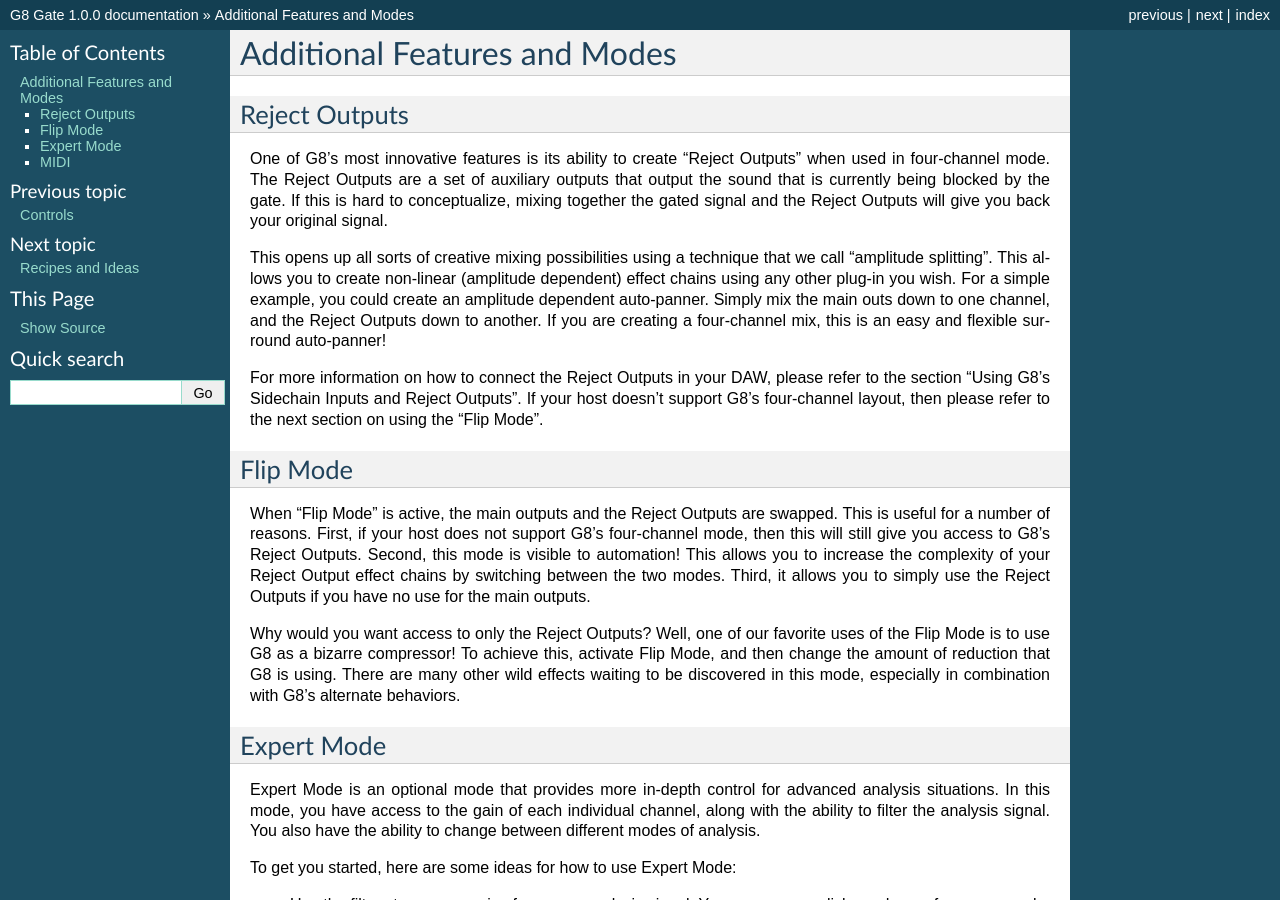
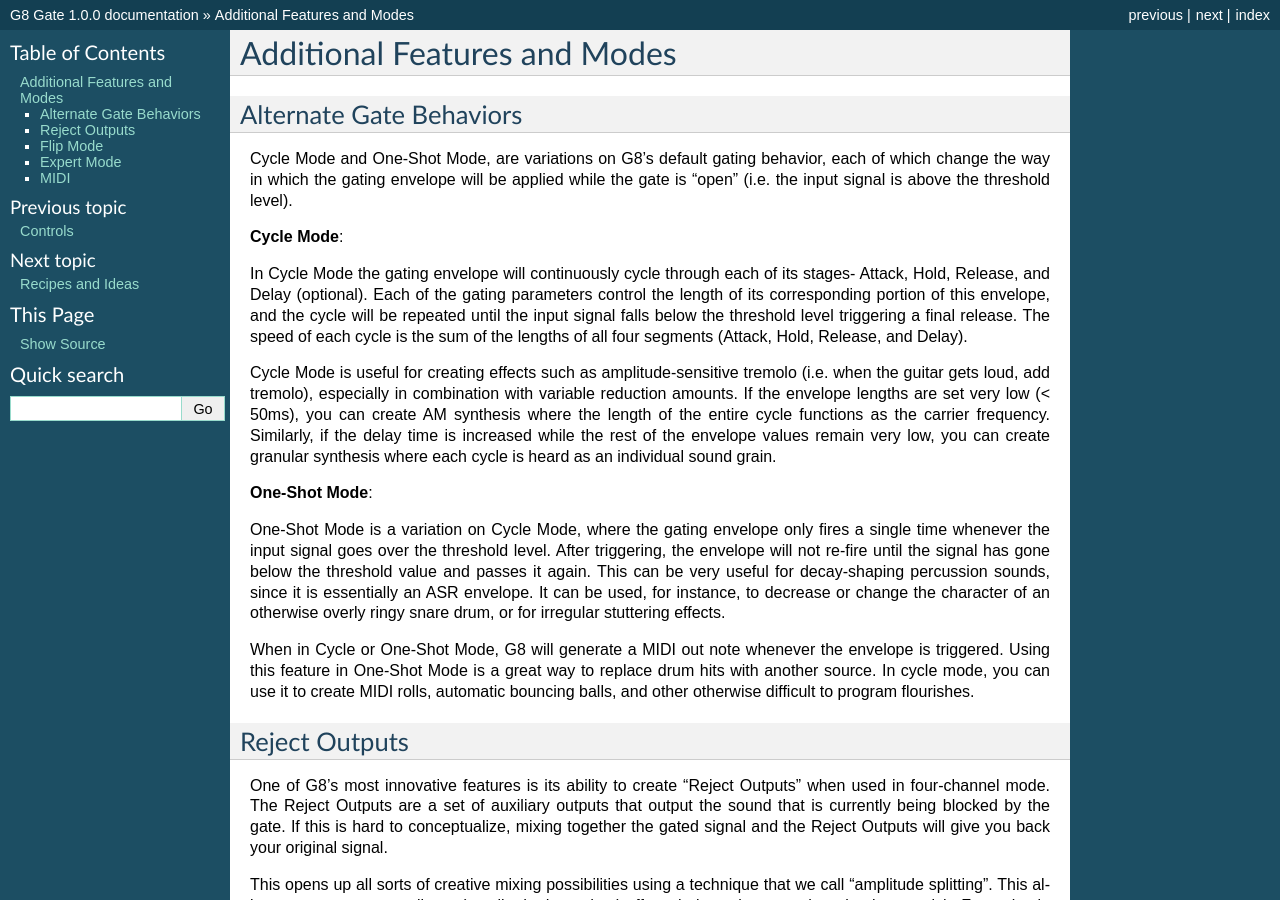
Before and after one commit to UnfilteredAudio/G8GateManual, a Sphinx documentation site: the page built from docs/modes.rst, in a window 1280 px wide and 900 px high. Built offline with Sphinx 7.4.7, drawn with Linux system fonts in a browser that asks for light colours; formulas are drawn with MathJax 3; pages that are not in the unit, such as notebooks, are missing from menus.

Commit message:
added alternate gating modes

```diff
--- a/docs/modes.rst
+++ b/docs/modes.rst
@@ -1,5 +1,22 @@
 Additional Features and Modes
 =============================
+
+Alternate Gate Behaviors
+--------------
+Cycle Mode and One-Shot Mode, are variations on G8's default gating behavior, each of which change the way in which the gating envelope will be applied while the gate is "open" (i.e. the input signal is above the threshold level).
+
+**Cycle Mode**:
+
+In Cycle Mode the gating envelope will continuously cycle through each of its stages- Attack, Hold, Release, and Delay (optional). Each of the gating parameters control the length of its corresponding portion of this envelope, and the cycle will be repeated until the input signal falls below the threshold level triggering a final release. The speed of each cycle is the sum of the lengths of all four segments (Attack, Hold, Release, and Delay).
+
+Cycle Mode is useful for creating effects such as amplitude-sensitive tremolo (i.e. when the guitar gets loud, add tremolo), especially in combination with variable reduction amounts. If the envelope lengths are set very low (< 50ms), you can create AM synthesis where the length of the entire cycle functions as the carrier frequency. Similarly, if the delay time is increased while the rest of the envelope values remain very low, you can create granular synthesis where each cycle is heard as an individual sound grain.
+
+**One-Shot Mode**:
+
+One-Shot Mode is a variation on Cycle Mode, where the gating envelope only fires a single time whenever the input signal goes over the threshold level. After triggering, the envelope will not re-fire until the signal has gone below the threshold value and passes it again. This can be very useful for decay-shaping percussion sounds, since it is essentially an ASR envelope. It can be used, for instance, to decrease or change the character of an otherwise overly ringy snare drum, or for irregular stuttering effects.
+
+When in Cycle or One-Shot Mode, G8 will generate a MIDI out note whenever the envelope is triggered. Using this feature in One-Shot Mode is a great way to replace drum hits with another source. In cycle mode, you can use it to create MIDI rolls, automatic bouncing balls, and other otherwise difficult to program flourishes.
+
 
 Reject Outputs
 --------------
```
